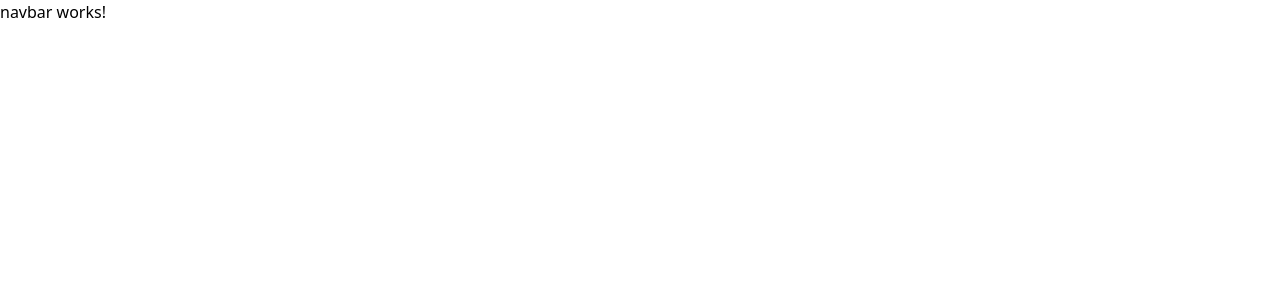
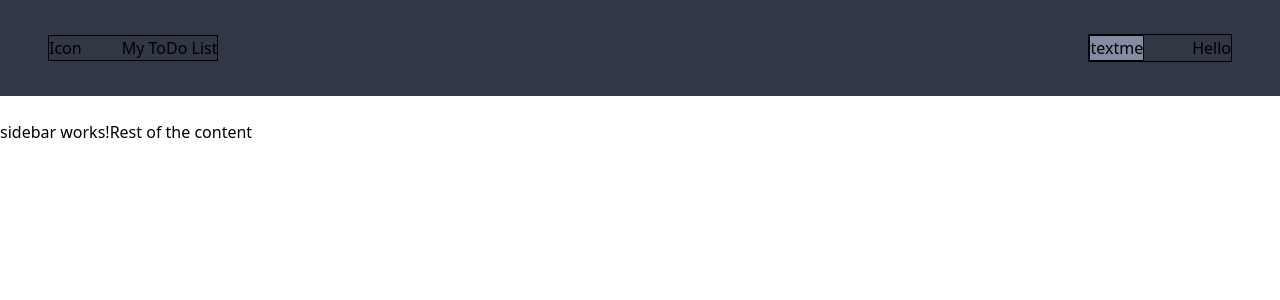
Before and after one commit to camilozer0/notes-front, an Angular app: page /home in a window 1280 px wide. Shown: the top 300 px of the page. Built offline with nearby package versions, Linux system fonts and the light colour scheme.

Commit message:
editando  la navbar

```diff
--- a/src/app/shared/components/navbar/navbar.component.html
+++ b/src/app/shared/components/navbar/navbar.component.html
@@ -1 +1,10 @@
-<p>navbar works!</p>
+<div class="flex flex-row bg-mediumgray justify-between px-12 h-24 place-items-center">
+  <div class="left-title border flex flex-row gap-10">
+    <span>Icon</span>
+    <h1>My ToDo List</h1>
+  </div>
+  <div class="signop flex flex-row border gap-12">
+    <button class="border bg-softgray">textme</button>
+    <button>Hello</button>
+  </div>
+</div>
--- /dev/null
+++ b/src/app/shared/components/sidebar/sidebar.component.html
@@ -0,0 +1 @@
+<p>sidebar works!</p>
--- a/src/app/shared/pages/home-page/home-page.component.html
+++ b/src/app/shared/pages/home-page/home-page.component.html
@@ -1,4 +1,9 @@
 
 <shared-navbar></shared-navbar>
 <br>
-<div></div>
+<div class="flex flex-row">
+  <shared-sidebar></shared-sidebar>
+  <div>
+    Rest of the content
+  </div>
+</div>
--- a/src/app/shared/pages/home-page/home-page.component.ts
+++ b/src/app/shared/pages/home-page/home-page.component.ts
@@ -1,12 +1,13 @@
 import { Component } from '@angular/core';
 import { NavbarComponent } from "../../components/navbar/navbar.component";
+import { SidebarComponent } from "../../components/sidebar/sidebar.component";
 
 @Component({
     selector: 'shared-home-page',
     standalone: true,
     templateUrl: './home-page.component.html',
     styleUrl: './home-page.component.css',
-    imports: [NavbarComponent]
+    imports: [NavbarComponent, SidebarComponent]
 })
 export class HomePageComponent {
 
--- a/src/styles.css
+++ b/src/styles.css
@@ -2,3 +2,7 @@
 @tailwind base;
 @tailwind components;
 @tailwind utilities;
+
+:root {
+  font-family: system-ui, sans-serif;
+}
```
Also changed, not shown: src/app/shared/components/sidebar/sidebar.component.ts (added, +12 -0 lines), src/app/shared/components/sidebar/sidebar.component.css (added), 1 other file (tests, documents, lock files or other folders).
